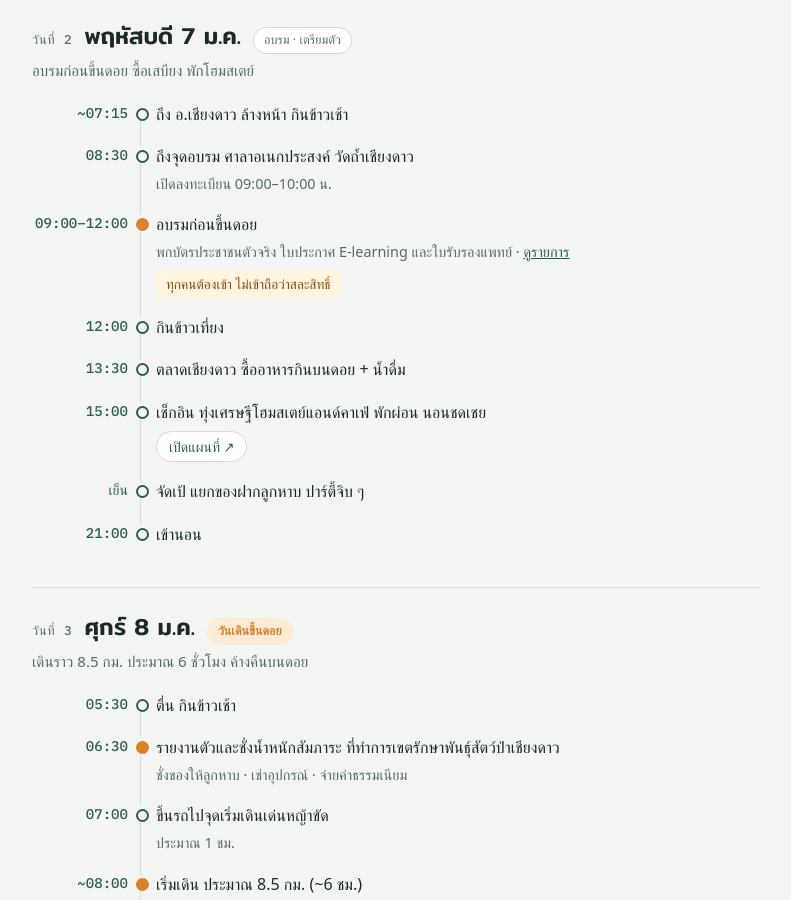
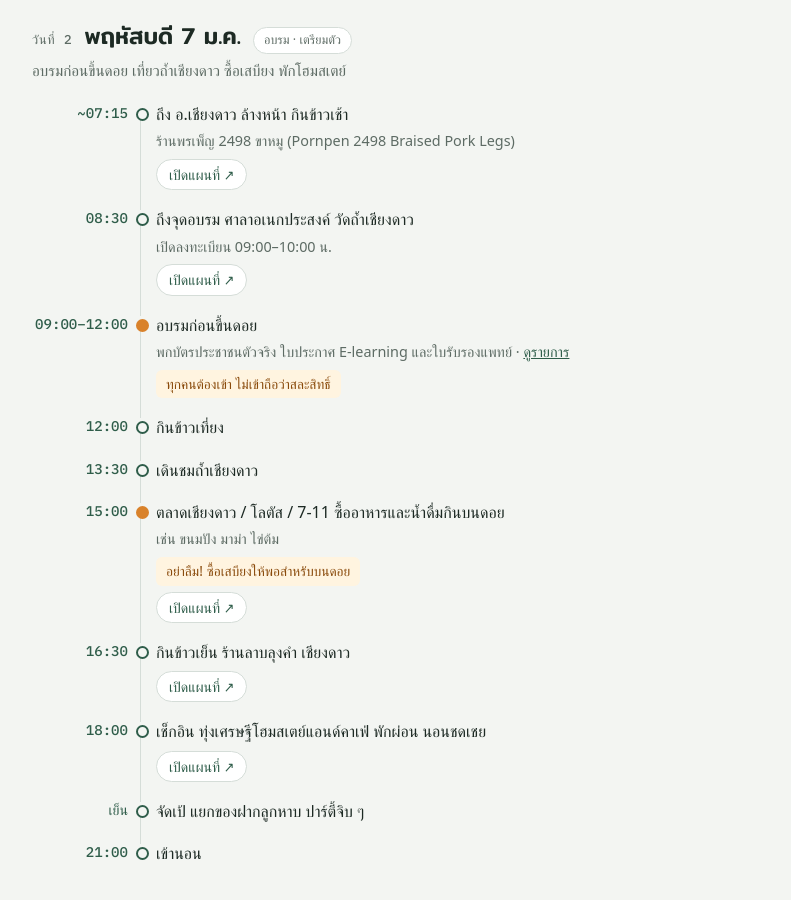
Before and after one commit to oraa-git/chiangdao-trip, a plain HTML site: page index.html in a window 1280 px wide. Shown: the part 2297-3197 px from the top of the page, without its empty margins (244-1035 px from the left). Drawn offline with Linux system fonts and the light colour scheme; a web font is replaced by a local one.

Commit message:
Update Thu 7 and Fri 8 Jan schedule
Add breakfast, training venue, market and dinner map links, Chiang Dao
cave visit, 18:00 homestay check-in, and 06:00 Friday departure.

Co-Authored-By: Claude Opus 5.5 <noreply@anthropic.com>

```diff
--- a/index.html
+++ b/index.html
@@ -323,14 +323,16 @@ footer{color:var(--muted);font-size:.82rem;text-align:center;padding-block:0 32p
 
   <section class="day" id="d2" data-date="2027-01-07">
     <div class="dayhead"><span class="daynum">วันที่ 2</span><h2>พฤหัสบดี 7 ม.ค.</h2><span class="tag">อบรม · เตรียมตัว</span></div>
-    <p class="sub">อบรมก่อนขึ้นดอย ซื้อเสบียง พักโฮมสเตย์</p>
+    <p class="sub">อบรมก่อนขึ้นดอย เที่ยวถ้ำเชียงดาว ซื้อเสบียง พักโฮมสเตย์</p>
     <ol class="tl">
-      <li><span class="time">~07:15</span><div class="what"><p>ถึง อ.เชียงดาว ล้างหน้า กินข้าวเช้า</p></div></li>
-      <li><span class="time">08:30</span><div class="what"><p>ถึงจุดอบรม ศาลาอเนกประสงค์ วัดถ้ำเชียงดาว</p><p class="note">เปิดลงทะเบียน 09:00–10:00 น.</p></div></li>
+      <li><span class="time">~07:15</span><div class="what"><p>ถึง อ.เชียงดาว ล้างหน้า กินข้าวเช้า</p><p class="note">ร้านพรเพ็ญ 2498 ขาหมู (Pornpen 2498 Braised Pork Legs)</p><a class="map" href="https://maps.app.goo.gl/pTQ2FnkxJiFqBiYBA" target="_blank" rel="noopener">เปิดแผนที่ ↗</a></div></li>
+      <li><span class="time">08:30</span><div class="what"><p>ถึงจุดอบรม ศาลาอเนกประสงค์ วัดถ้ำเชียงดาว</p><p class="note">เปิดลงทะเบียน 09:00–10:00 น.</p><a class="map" href="https://maps.app.goo.gl/Nk1mNToy7DvY6WeD9" target="_blank" rel="noopener">เปิดแผนที่ ↗</a></div></li>
       <li class="key"><span class="time">09:00–12:00</span><div class="what"><p>อบรมก่อนขึ้นดอย</p><p class="note">พกบัตรประชาชนตัวจริง ใบประกาศ E-learning และใบรับรองแพทย์ · <a href="#prep">ดูรายการ</a></p><span class="must">ทุกคนต้องเข้า ไม่เข้าถือว่าสละสิทธิ์</span></div></li>
       <li><span class="time">12:00</span><div class="what"><p>กินข้าวเที่ยง</p></div></li>
-      <li><span class="time">13:30</span><div class="what"><p>ตลาดเชียงดาว ซื้ออาหารกินบนดอย + น้ำดื่ม</p></div></li>
-      <li><span class="time">15:00</span><div class="what"><p>เช็กอิน ทุ่งเศรษฐีโฮมสเตย์แอนด์คาเฟ่ พักผ่อน นอนชดเชย</p><a class="map" href="https://maps.app.goo.gl/dqYJQaBdBuppeP639" target="_blank" rel="noopener">เปิดแผนที่ ↗</a></div></li>
+      <li><span class="time">13:30</span><div class="what"><p>เดินชมถ้ำเชียงดาว</p></div></li>
+      <li class="key"><span class="time">15:00</span><div class="what"><p>ตลาดเชียงดาว / โลตัส / 7-11 ซื้ออาหารและน้ำดื่มกินบนดอย</p><p class="note">เช่น ขนมปัง มาม่า ไข่ต้ม</p><span class="must">อย่าลืม! ซื้อเสบียงให้พอสำหรับบนดอย</span><br><a class="map" href="https://maps.app.goo.gl/wpcwGnBRQ5eAkJ987" target="_blank" rel="noopener">เปิดแผนที่ ↗</a></div></li>
+      <li><span class="time">16:30</span><div class="what"><p>กินข้าวเย็น ร้านลาบลุงคำ เชียงดาว</p><a class="map" href="https://maps.app.goo.gl/GgoZmCDGLYMuj27F8" target="_blank" rel="noopener">เปิดแผนที่ ↗</a></div></li>
+      <li><span class="time">18:00</span><div class="what"><p>เช็กอิน ทุ่งเศรษฐีโฮมสเตย์แอนด์คาเฟ่ พักผ่อน นอนชดเชย</p><a class="map" href="https://maps.app.goo.gl/dqYJQaBdBuppeP639" target="_blank" rel="noopener">เปิดแผนที่ ↗</a></div></li>
       <li><span class="time">เย็น</span><div class="what"><p>จัดเป้ แยกของฝากลูกหาบ ปาร์ตี้จิบ ๆ</p></div></li>
       <li><span class="time">21:00</span><div class="what"><p>เข้านอน</p></div></li>
     </ol>
@@ -341,6 +343,7 @@ footer{color:var(--muted);font-size:.82rem;text-align:center;padding-block:0 32p
     <p class="sub">เดินราว 8.5 กม. ประมาณ 6 ชั่วโมง ค้างคืนบนดอย</p>
     <ol class="tl">
       <li><span class="time">05:30</span><div class="what"><p>ตื่น กินข้าวเช้า</p></div></li>
+      <li><span class="time">06:00</span><div class="what"><p>ออกเดินทางไปจุดนัดพบ</p><p class="note">แวะหาข้าวกลางวันระหว่างทาง ไว้กินตอนเที่ยงบนดอย</p></div></li>
       <li class="key"><span class="time">06:30</span><div class="what"><p>รายงานตัวและชั่งน้ำหนักสัมภาระ ที่ทำการเขตรักษาพันธุ์สัตว์ป่าเชียงดาว</p><p class="note">ชั่งของให้ลูกหาบ · เช่าอุปกรณ์ · จ่ายค่าธรรมเนียม</p></div></li>
       <li><span class="time">07:00</span><div class="what"><p>ขึ้นรถไปจุดเริ่มเดินเด่นหญ้าขัด</p><p class="note">ประมาณ 1 ชม.</p></div></li>
       <li class="key"><span class="time">~08:00</span><div class="what"><p>เริ่มเดิน ประมาณ 8.5 กม. (~6 ชม.)</p>
@@ -401,7 +404,7 @@ footer{color:var(--muted);font-size:.82rem;text-align:center;padding-block:0 32p
       <li>อบรมวันพฤหัสบดี 7 ม.ค. 09:00–12:00 เข้าทุกคน ไม่เข้าถือว่าสละสิทธิ์ขึ้นดอย</li>
       <li>เช้าวันศุกร์ 06:30 ต้องถึงที่ทำการเขตฯ เพื่อชั่งสัมภาระให้ลูกหาบ แยกของฝากลูกหาบให้เสร็จตั้งแต่คืนก่อน</li>
       <li>เก็บขยะทั้งหมดลงมาจากดอย เพื่อรับเงินมัดจำขยะคืน</li>
-      <li>ซื้ออาหารและน้ำดื่มสำหรับบนดอยที่ตลาดเชียงดาวบ่ายวันพฤหัสบดี</li>
+      <li>ซื้ออาหารและน้ำดื่มสำหรับบนดอยที่ตลาดเชียงดาว / โลตัส / 7-11 วันพฤหัสบดี 15:00 และซื้อข้าวกลางวันระหว่างทางเช้าวันศุกร์</li>
       <li>บนดอยเดือนมกราคมอากาศหนาวจัดตอนกลางคืนและเช้ามืด เตรียมเสื้อกันหนาวให้พอ</li>
     </ul>
   </aside>
```
Also changed, not shown: trip-chiangdao.html (+9 -6 lines).
